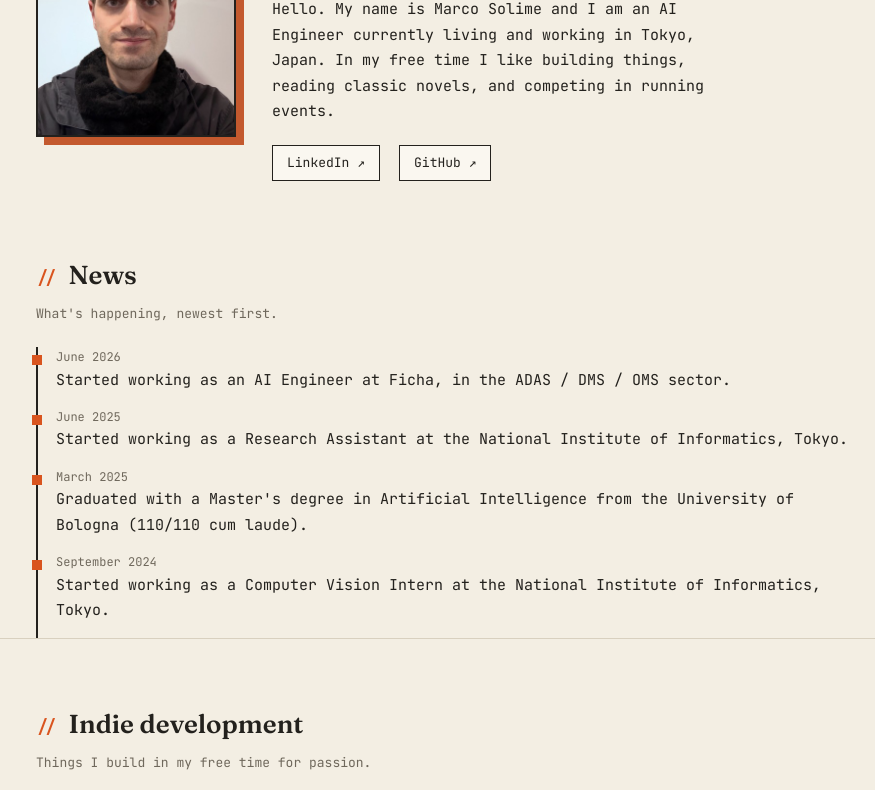
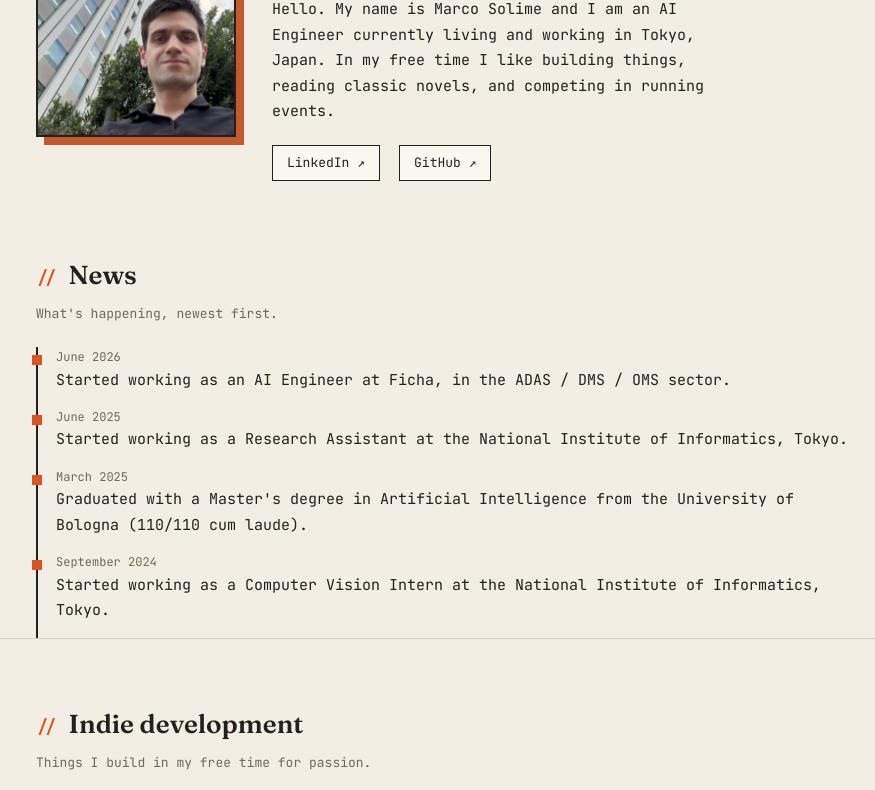
Before and after one commit to marcosolime/marcosolime.github.io, a plain HTML site: page index.html in a window 1280 px wide. Shown: the part 162-952 px from the top of the page, without its empty margins (198-1073 px from the left). Drawn offline with Linux system fonts and the light colour scheme.

Commit message:
change profile img

```diff
--- a/index.html
+++ b/index.html
@@ -11,7 +11,7 @@
 <body>
 <main>
 <header class="hero">
-  <img class="photo" src="img/profile.jpeg" alt="Portrait of Marco Solime">
+  <img class="photo" src="img/profile_sun.jpeg" alt="Portrait of Marco Solime">
   <div>
     <div class="kicker">Hello, world</div>
     <h1>Marco Solime</h1>
```
Also changed, not shown: img/profile_nii.jpeg (renamed from img/profile.jpeg), img/profile_sun.jpeg (added).
